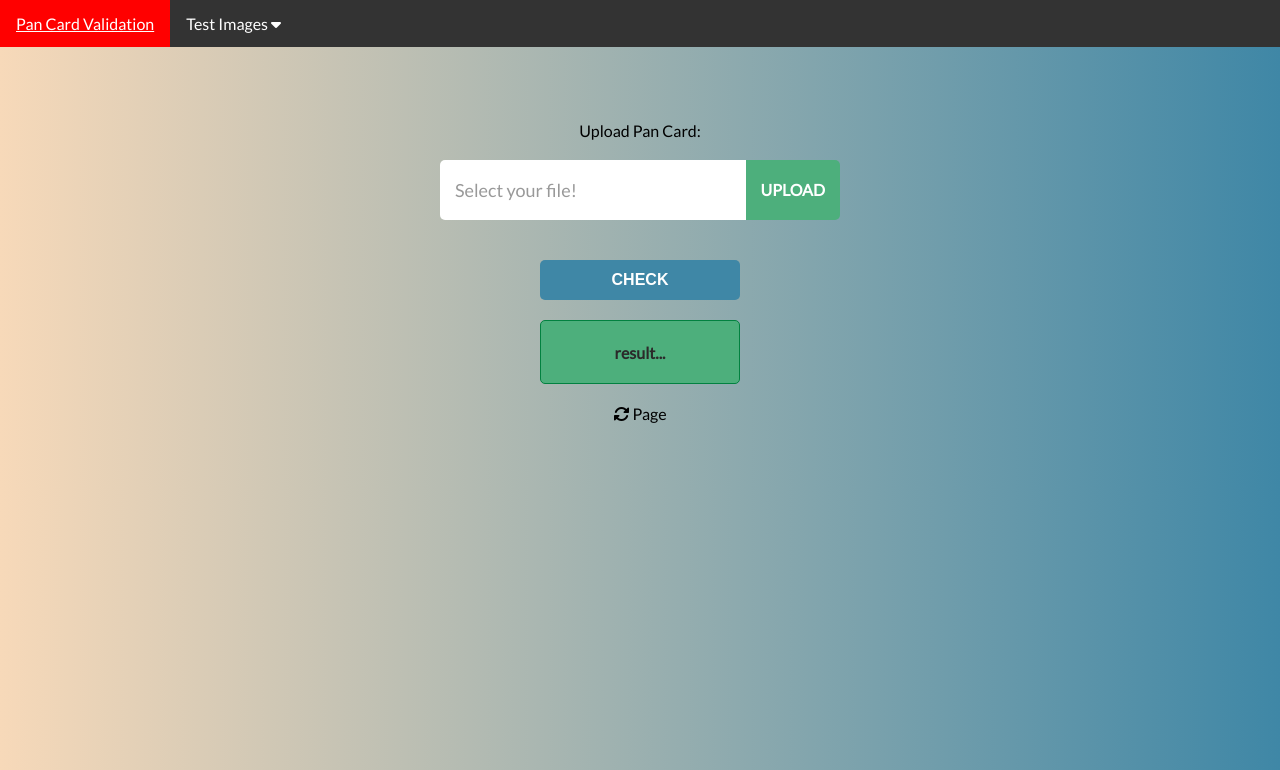
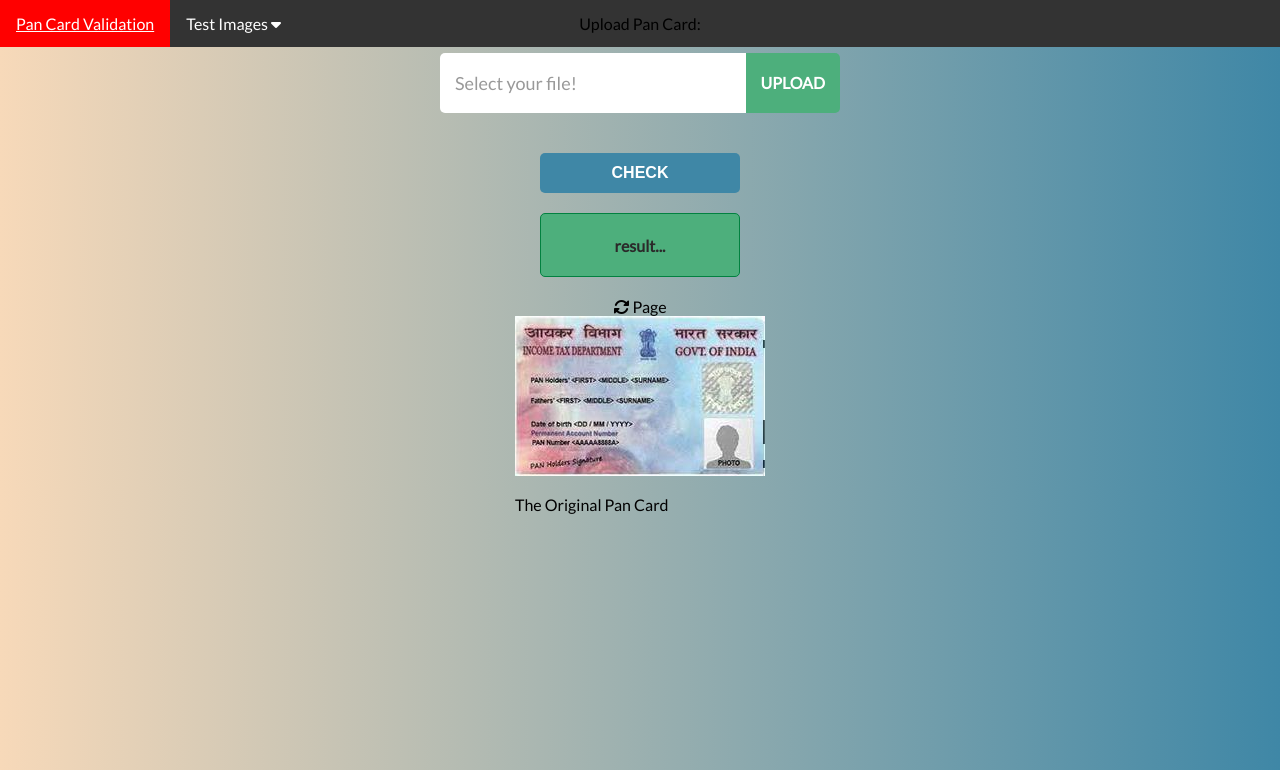
Before and after one commit to ddeveloper72/PAN-Card-Tamper-Detection, a Flask app: page / in a window 1280 px wide. Shown: the top 770 px of the page. Run offline with Flask 2, Linux system fonts and the light colour scheme; some libraries are stand-ins or nearby versions.

Commit message:
add grid markup for original and test image

```diff
--- a/app/templates/index.html
+++ b/app/templates/index.html
@@ -40,18 +40,69 @@
             <div class="result">
                 {% if pred %}
                 <h4 id="result">{{pred}}</h4>
+
                 {% else %}
                 <h4>result...</h4>
                 {% endif %}
             </div>
-            <a class="refresh" href="{{ url_for('index') }}" aria-current="page"><i class="fas fa-sync-alt"></i> Page</a>
+            <a class="refresh" href="{{ url_for('index') }}" aria-current="page"><i class="fas fa-sync-alt"></i>
+                Page</a>
         </form>
 
-    </div>
+        <div class="image-compare">
 
-    <script src="https://code.jquery.com/jquery-3.6.0.slim.min.js"
-        integrity="sha256-u7e5khyithlIdTpu22PHhENmPcRdFiHRjhAuHcs05RI=" crossorigin="anonymous"></script>
-    <script language="JavaScript" type="text/javascript" src="{{ url_for('static', filename='js/scripts.js') }}""></script>
+            {% if pred %}
+
+            <div class="images">
+
+                <div class="original">
+                    <img src="{{ url_for('static', filename='original/image.jpg') }}" title="original Pan Card"
+                        alt="original Pan Card">
+                    <p>Our Original Pan Card</p>
+                </div>
+
+                <div class="original_02">
+                    <img src="{{ url_for('static', filename='generated/image_original.jpg') }}"
+                        title="original Pan Card" alt="original Pan Card">
+                    <p>cv2 computer vision used to show<br>differences</p>
+                </div>
+                <div class="test">
+                    <img src="{{ url_for('static', filename='generated/image_uploaded.jpg') }}" title="Your Pan Card"
+                        alt="Your Pan Card">
+                    <P>Your image</P>
+                </div>
+
+                <div class="test_02">
+                    <img src="{{ url_for('static', filename='generated/image_diff.jpg') }}" title="original Pan Card"
+                        alt="original Pan Card">
+                    <p>cv2 computer vision used to show<br>differences between your image<br>and the original Pan Card
+                    </p>
+                </div>
+
+                <div class="thresh">
+                    <img src="{{ url_for('static', filename='generated/image_thresh.jpg') }}" title="original Pan Card"
+                        alt="original Pan Card">
+                    <p>Threshold threshold mage between<br>the two cv2 images</p>
+                </div>
+
+            </div>
+
+            {% else %}
+
+            <div class="test-image">
+                <img src="{{ url_for('static', filename='original/image.jpg') }}" title="original Pan Card"
+                    alt="original Pan Card">
+                <p>The Original Pan Card</p>
+            </div>
+
+            {% endif %}
+
+
+        </div>
+
+        <script src="https://code.jquery.com/jquery-3.6.0.slim.min.js"
+            integrity="sha256-u7e5khyithlIdTpu22PHhENmPcRdFiHRjhAuHcs05RI=" crossorigin="anonymous"></script>
+        <script language="JavaScript" type="text/javascript" src="{{ url_for('static', filename='js/scripts.js') }}""></script>
     <script src=" https://cdnjs.cloudflare.com/ajax/libs/jquery-validate/1.19.3/jquery.validate.min.js"></script>
 </body>
 
```
